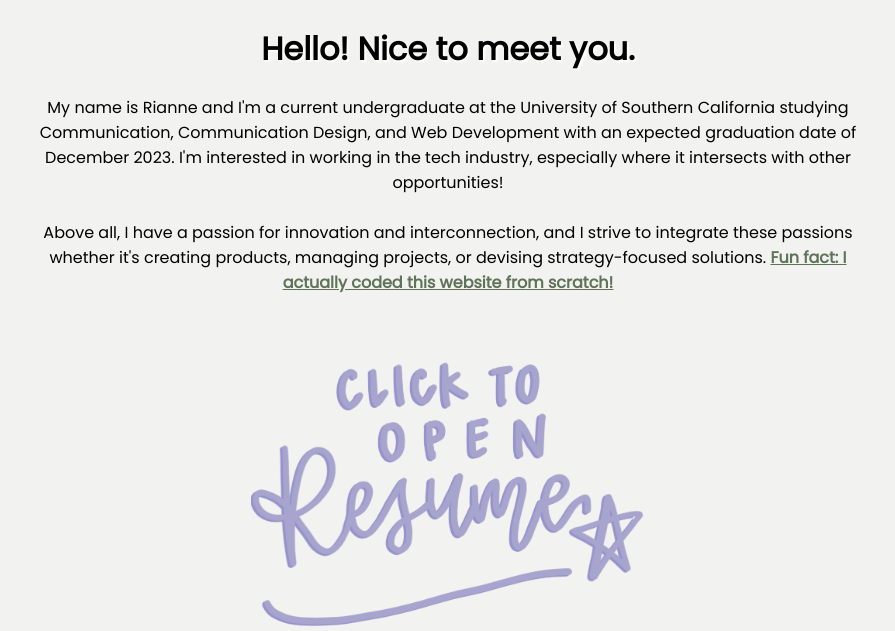
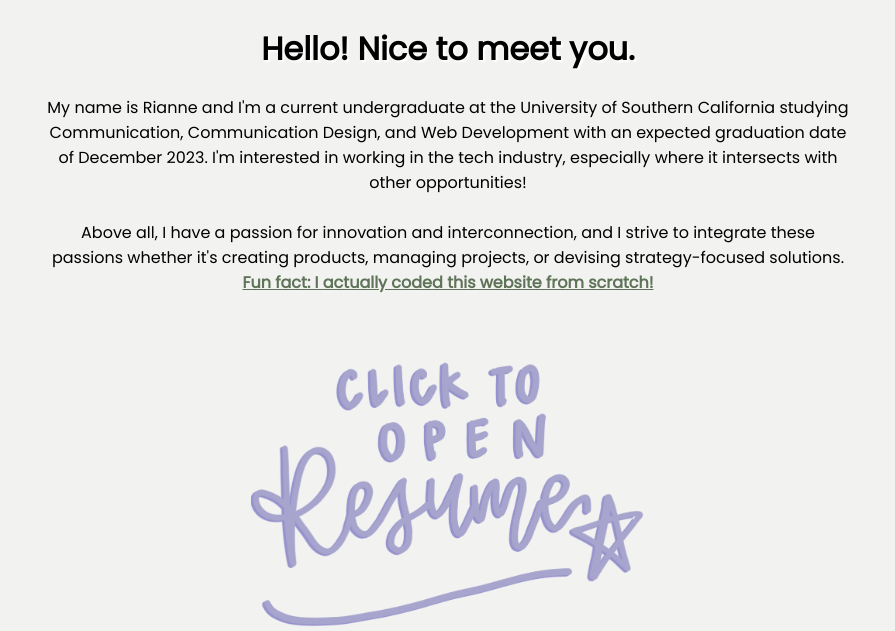
Before and after one commit to rianneaguas/rianneportfolio, a plain HTML site: page index.html in a window 1280 px wide. Shown: the part 985-1616 px from the top of the page, without its empty margins (192-1087 px from the left). Drawn offline with Linux system fonts and the light colour scheme.

Commit message:
text margins

```diff
--- a/index.html
+++ b/index.html
@@ -61,7 +61,7 @@ body{
 }
 
 #about p{
-	margin: 0px 200px
+	margin: 0px 230px
 }
 
 .resume{
```
